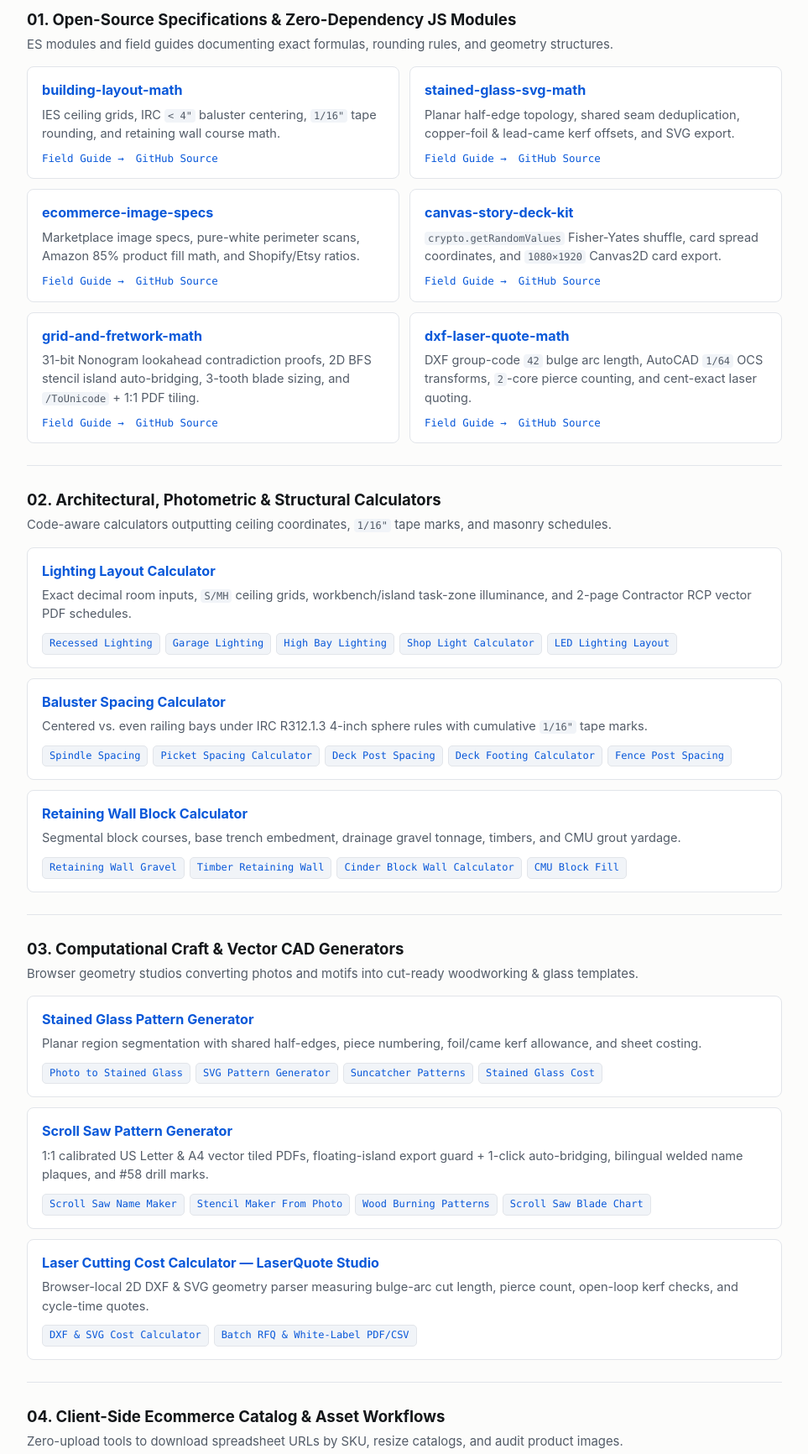
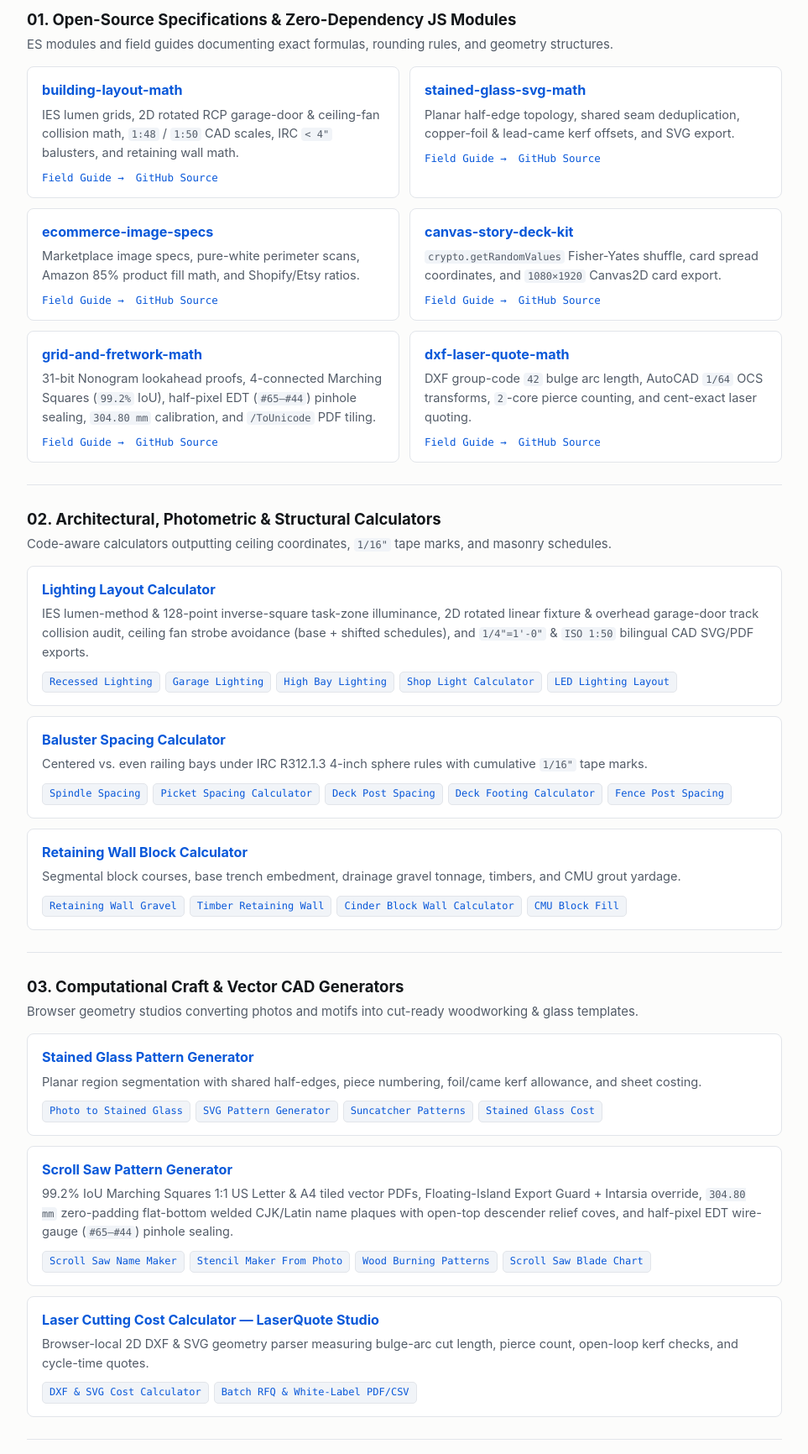
Before and after one commit to kaiyilu/kaiyilu.github.io, a plain HTML site: page index.html in a window 1280 px wide. Shown: the part 280-2012 px from the top of the page at 84% size, without its empty margins (158-1121 px from the left). Drawn offline with Linux system fonts and the light colour scheme.

Commit message:
docs: sync llms.txt, index.html & README with Marching Squares/EDT, 2D RCP CAD & Dev.to deep dive

```diff
--- a/index.html
+++ b/index.html
@@ -65,7 +65,7 @@ code{font:12px/1.4 var(--mo);background:var(--tg);padding:1px 4px;border-radius:
 <div class="g g2">
 <article class="c">
 <h3><a href="https://kaiyilu.github.io/building-layout-math/">building-layout-math</a></h3>
-<p>IES ceiling grids, IRC <code>&lt; 4"</code> baluster centering, <code>1/16"</code> tape rounding, and retaining wall course math.</p>
+<p>IES lumen grids, 2D rotated RCP garage-door &amp; ceiling-fan collision math, <code>1:48</code> / <code>1:50</code> CAD scales, IRC <code>&lt; 4"</code> balusters, and retaining wall math.</p>
 <div class="m"><a href="https://kaiyilu.github.io/building-layout-math/">Field Guide &rarr;</a><a href="https://github.com/kaiyilu/building-layout-math">GitHub Source</a></div>
 </article>
 <article class="c">
@@ -85,7 +85,7 @@ code{font:12px/1.4 var(--mo);background:var(--tg);padding:1px 4px;border-radius:
 </article>
 <article class="c">
 <h3><a href="https://kaiyilu.github.io/grid-and-fretwork-math/">grid-and-fretwork-math</a></h3>
-<p>31-bit Nonogram lookahead contradiction proofs, 2D BFS stencil island auto-bridging, 3-tooth blade sizing, and <code>/ToUnicode</code> + 1:1 PDF tiling.</p>
+<p>31-bit Nonogram lookahead proofs, 4-connected Marching Squares (<code>99.2%</code> IoU), half-pixel EDT (<code>#65–#44</code>) pinhole sealing, <code>304.80 mm</code> calibration, and <code>/ToUnicode</code> PDF tiling.</p>
 <div class="m"><a href="https://kaiyilu.github.io/grid-and-fretwork-math/">Field Guide &rarr;</a><a href="https://github.com/kaiyilu/grid-and-fretwork-math">GitHub Source</a></div>
 </article>
 <article class="c">
@@ -102,7 +102,7 @@ code{font:12px/1.4 var(--mo);background:var(--tg);padding:1px 4px;border-radius:
 <div class="g">
 <article class="c">
 <h3><a href="https://lightinglayoutcalculator.com/">Lighting Layout Calculator</a></h3>
-<p>Exact decimal room inputs, <code>S/MH</code> ceiling grids, workbench/island task-zone illuminance, and 2-page Contractor RCP vector PDF schedules.</p>
+<p>IES lumen-method &amp; 128-point inverse-square task-zone illuminance, 2D rotated linear fixture &amp; overhead garage-door track collision audit, ceiling fan strobe avoidance (base + shifted schedules), and <code>1/4"=1'-0"</code> &amp; <code>ISO 1:50</code> bilingual CAD SVG/PDF exports.</p>
 <ul class="t">
 <li><a href="https://lightinglayoutcalculator.com/recessed-lighting-layout-calculator/">Recessed Lighting</a></li>
 <li><a href="https://lightinglayoutcalculator.com/garage-lighting-layout-calculator/">Garage Lighting</a></li>
@@ -151,7 +151,7 @@ code{font:12px/1.4 var(--mo);background:var(--tg);padding:1px 4px;border-radius:
 </article>
 <article class="c">
 <h3><a href="https://scrollsawpatterngenerator.com/">Scroll Saw Pattern Generator</a></h3>
-<p>1:1 calibrated US Letter &amp; A4 vector tiled PDFs, floating-island export guard + 1-click auto-bridging, bilingual welded name plaques, and #58 drill marks.</p>
+<p>99.2% IoU Marching Squares 1:1 US Letter &amp; A4 tiled vector PDFs, Floating-Island Export Guard + Intarsia override, <code>304.80 mm</code> zero-padding flat-bottom welded CJK/Latin name plaques with open-top descender relief coves, and half-pixel EDT wire-gauge (<code>#65–#44</code>) pinhole sealing.</p>
 <ul class="t">
 <li><a href="https://scrollsawpatterngenerator.com/scroll-saw-name-pattern-maker/">Scroll Saw Name Maker</a></li>
 <li><a href="https://scrollsawpatterngenerator.com/stencil-maker-from-photo/">Stencil Maker From Photo</a></li>
@@ -193,7 +193,7 @@ code{font:12px/1.4 var(--mo);background:var(--tg);padding:1px 4px;border-radius:
 <div class="g">
 <article class="c">
 <h3><a href="https://nonogramgrid.com/">NonogramGrid — Nonogram Puzzle &amp; Photo Grid Generator</a></h3>
-<p>1–30 puzzle progressive <code>Mix 5&rarr;20</code> vector PDF booklets (Letter/A4, separate teacher keys, bilingual CJK <code>/ToUnicode</code> titles), mid-game solver continuation + lookahead contradiction proofs, and photo multi-solution guard (Clean Silhouette, Sharp Contours, Portrait Dither).</p>
+<p>Unique-solution switching-component guard, mid-game partial-board solver with cell-by-cell lookahead contradiction proofs, and 30-puzzle progressive <code>Mix 5&rarr;20</code> bilingual <code>/ToUnicode</code> vector PDF booklets (US Letter &amp; A4 + separate teacher keys).</p>
 <ul class="t">
 <li><a href="https://nonogramgrid.com/nonogram-generator/">Nonogram Generator</a></li>
 <li><a href="https://nonogramgrid.com/daily-nonogram/">Daily Nonogram Puzzle</a></li>
@@ -248,6 +248,10 @@ code{font:12px/1.4 var(--mo);background:var(--tg);padding:1px 4px;border-radius:
 <h3><a href="https://dev.to/kaiyilu/zero-dependency-bilingual-vector-pdfs-tounicode-4x-scanlines-nonogram-contradiction-proofs-19e5">Zero-Dependency Bilingual Vector PDFs (/ToUnicode + 4x Scanlines) &amp; Nonogram Contradiction Proofs in TypeScript</a></h3>
 <p>Hybrid <code>4&times;</code> scanline + <code>3 Tr</code> <code>/ToUnicode</code> CJK vector PDFs, 1:1 US Letter/A4 tiling, mid-game partial-board continuation, and cell-by-cell lookahead proofs.</p>
 </li>
+<li class="c">
+<h3><a href="https://dev.to/kaiyilu/4-connected-marching-squares-half-pixel-edt-drill-clearance-2d-ceiling-cad-collision-math-in-17ep">4-Connected Marching Squares, Half-Pixel EDT Drill Clearance &amp; 2D Ceiling CAD Collision Math in TypeScript</a></h3>
+<p>Clockwise half-edge invariants (<code>99.24%</code> IoU), <code>O(WH)</code> half-pixel Felzenszwalb-Huttenlocher EDT pinhole sealing, open-top descender coves, and 2D rotated RCP obstacle math.</p>
+</li>
 </ul>
 </section>
 </main>
```
Also changed, not shown: llms.txt, 1 other file.
